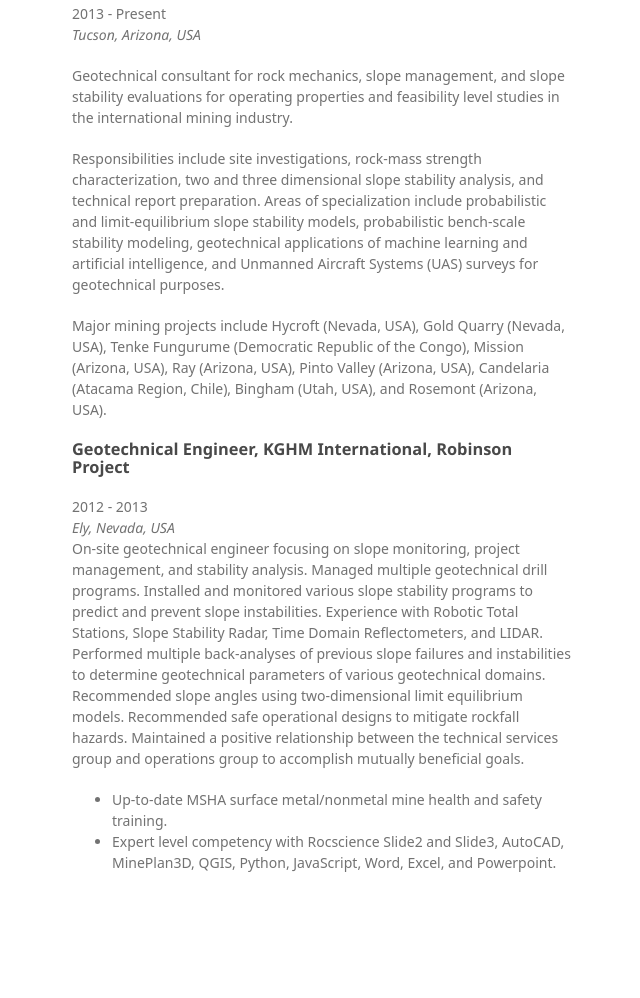
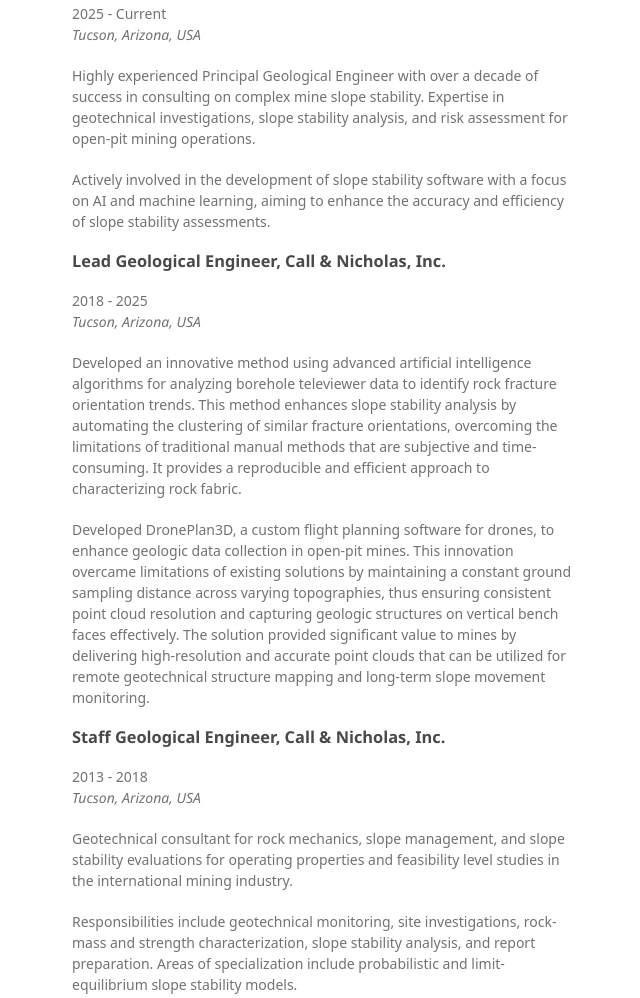
Before and after one commit to childsd3/website, a plain HTML site: page resume/index.html in a window 1280 px wide. Shown: the part 388-1386 px from the top of the page, without its empty margins (498-1138 px from the left). Before the commit the page ends 1331 px from the top, so only its background shows below. Drawn offline with Linux system fonts and the light colour scheme; a web font is replaced by a local one.

Commit message:
added childsgeotech entry

```diff
--- a/resume/index.html
+++ b/resume/index.html
@@ -42,18 +42,39 @@
 					<a id="experience" class="anchor" href="#experience" aria-hidden="true"><span aria-hidden="true" class="octicon octicon-link"></span></a>Experience
 				</h2>
 				<h3>
-					<a id="geological-engineer-call--nicholas-inc" class="anchor" href="#geological-engineer-call--nicholas-inc" aria-hidden="true"><span aria-hidden="true" class="octicon octicon-link"></span></a>Geological Engineer, Call &amp; Nicholas, Inc.
+					<a id="principal-engineer-childs-geotech" class="anchor" href="#principal-engineer-childs-geotech" aria-hidden="true"><span aria-hidden="true" class="octicon octicon-link"></span></a>Principal Engineer, Childs Geotech LLC
 				</h3>
-				<p>2013 - Present<br>
+				<p>2025 - Current<br>
+					<em>Tucson, Arizona, USA</em><br>
+					<p>
+					Highly experienced Principal Geological Engineer with over a decade of success in consulting on complex mine slope stability. Expertise in geotechnical investigations, slope stability analysis, and risk assessment for open-pit mining operations.
+					</p>
+					<p>
+					Actively involved in the development of slope stability software with a focus on AI and machine learning, aiming to enhance the accuracy and efficiency of slope stability assessments.
+					</p>
+				</p>
+				<h3>
+					<a id="lead-geological-engineer-call--nicholas-inc" class="anchor" href="#lead-geological-engineer-call--nicholas-inc" aria-hidden="true"><span aria-hidden="true" class="octicon octicon-link"></span></a>Lead Geological Engineer, Call &amp; Nicholas, Inc.
+				</h3>
+				<p>2018 - 2025<br>
+					<em>Tucson, Arizona, USA</em><br>
+					<p>
+					Developed an innovative method using advanced artificial intelligence algorithms for analyzing borehole televiewer data to identify rock fracture orientation trends. This method enhances slope stability analysis by automating the clustering of similar fracture orientations, overcoming the limitations of traditional manual methods that are subjective and time-consuming. It provides a reproducible and efficient approach to characterizing rock fabric.
+					</p>
+					<p>
+					Developed DronePlan3D, a custom flight planning software for drones, to enhance geologic data collection in open-pit mines. This innovation overcame limitations of existing solutions by maintaining a constant ground sampling distance across varying topographies, thus ensuring consistent point cloud resolution and capturing geologic structures on vertical bench faces effectively. The solution provided significant value to mines by delivering high-resolution and accurate point clouds that can be utilized for remote geotechnical structure mapping and long-term slope movement monitoring.
+					</p>
+				</p>
+				<h3>
+					<a id="staff-geological-engineer-call--nicholas-inc" class="anchor" href="#staff-geological-engineer-call--nicholas-inc" aria-hidden="true"><span aria-hidden="true" class="octicon octicon-link"></span></a>Staff Geological Engineer, Call &amp; Nicholas, Inc.
+				</h3>
+				<p>2013 - 2018<br>
 					<em>Tucson, Arizona, USA</em><br>
 					<p>
 					Geotechnical consultant for rock mechanics, slope management, and slope stability evaluations for operating properties and feasibility level studies in the international mining industry.
 					</p>
 					<p>
-					Responsibilities include site investigations, rock-mass strength characterization, two and three dimensional slope stability analysis, and technical report preparation. Areas of specialization include probabilistic and limit-equilibrium slope stability models, probabilistic bench-scale stability modeling, geotechnical applications of machine learning and artificial intelligence, and Unmanned Aircraft Systems (UAS) surveys for geotechnical purposes.
-					</p>
-					<p>
-					Major mining projects include Hycroft (Nevada, USA), Gold Quarry (Nevada, USA), Tenke Fungurume (Democratic Republic of the Congo), Mission (Arizona, USA), Ray (Arizona, USA), Pinto Valley (Arizona, USA), Candelaria (Atacama Region, Chile), Bingham (Utah, USA), and Rosemont (Arizona, USA).
+					Responsibilities include geotechnical monitoring, site investigations, rock-mass and strength characterization, slope stability analysis, and report preparation. Areas of specialization include probabilistic and limit-equilibrium slope stability models.
 					</p>
 				</p>
 				<h3>
```
